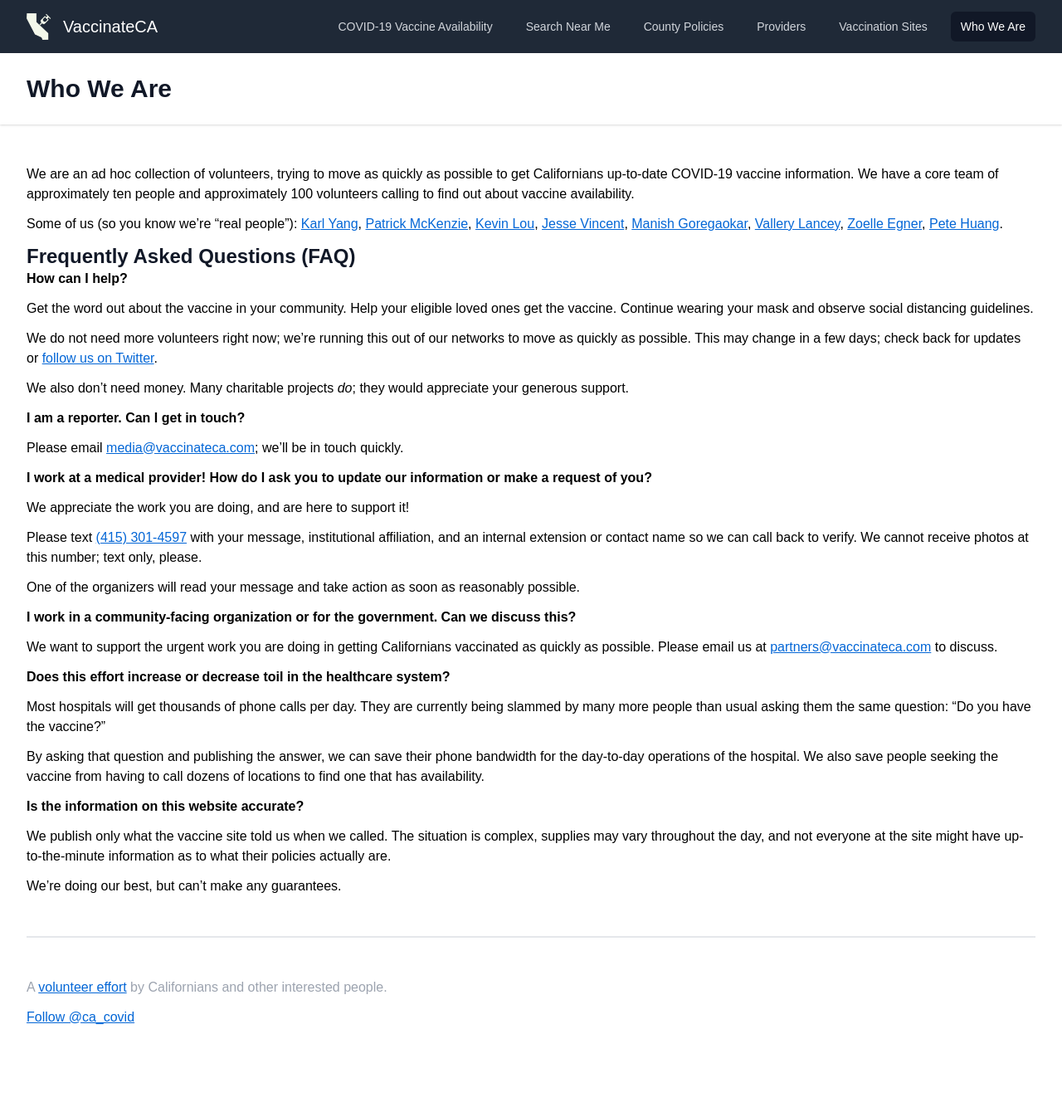
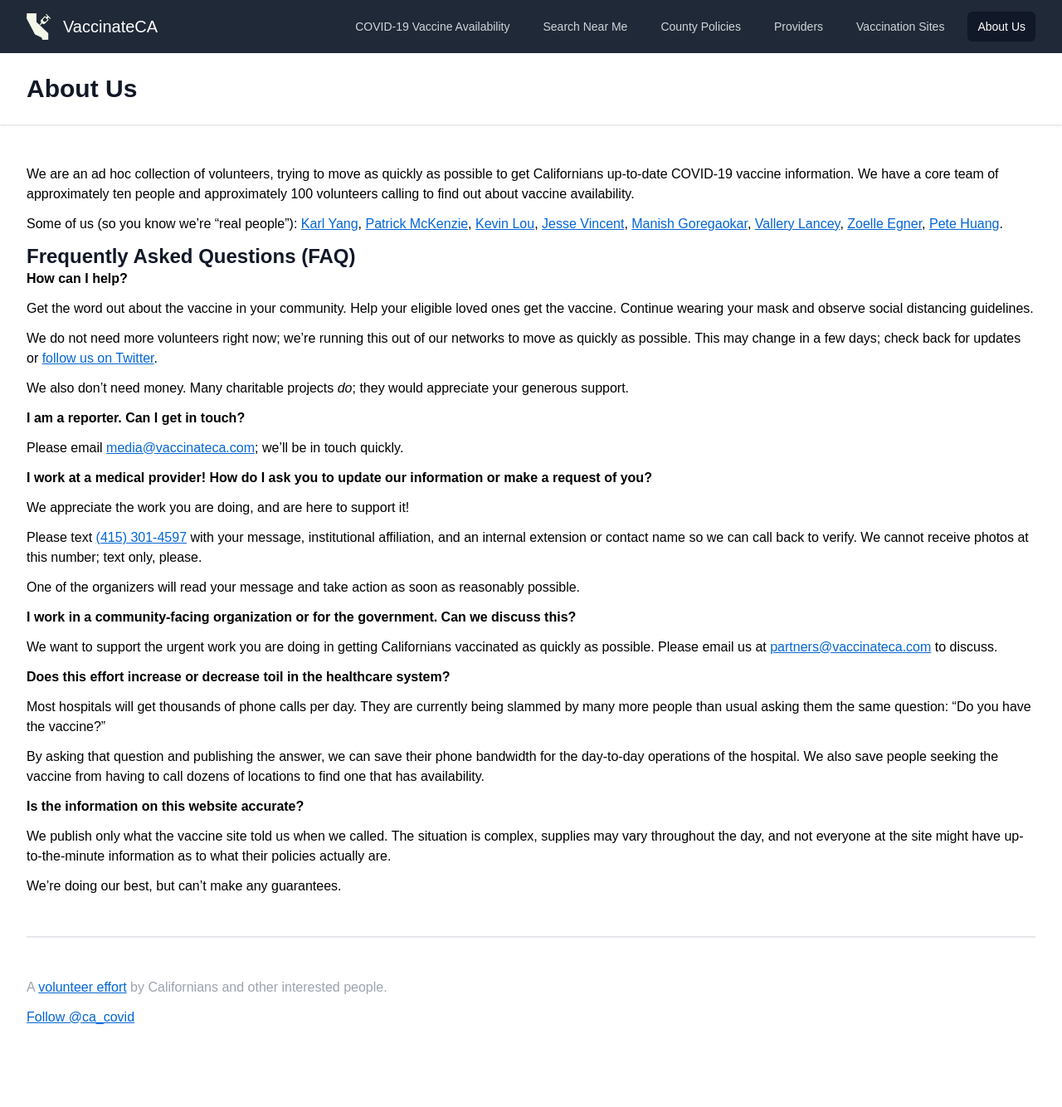
Before and after one commit to CAVaccineInventory/site, a Jekyll site: the page built from about-us.md, in a window 1280 px wide. Shown: the whole page at 83% size. Built offline with Jekyll 4.4.1, drawn with Linux system fonts in a browser that asks for light colours; some web fonts are replaced; comment, search, counter and statistics services are not loaded.

Commit message:
Rename who-we-are (#140) (#143)

```diff
--- a/_config.yml
+++ b/_config.yml
@@ -61,6 +61,9 @@ collections:
   counties:
     output: true
 
+include:
+  - _redirects
+
 
 
 
--- a/_includes/footer.html
+++ b/_includes/footer.html
@@ -1,4 +1,4 @@
 <div class="pt-9 mt-9 md:py-12 md:mt-12 text-gray-400 bg-white border-t-2 border-gray-200">
-  <p>A <a href="{% link who-we-are.md %}">volunteer effort</a> by Californians and other interested people.</p>
+  <p>A <a href="{% link about-us.md %}">volunteer effort</a> by Californians and other interested people.</p>
   <a href="https://twitter.com/ca_covid?ref_src=twsrc%5Etfw" class="twitter-follow-button" data-size="large" data-dnt="true" data-show-count="false">Follow @ca_covid</a><script async src="https://platform.twitter.com/widgets.js" charset="utf-8"></script>
 </div>
--- a/who-we-are.md
+++ b/about-us.md
@@ -1,7 +1,7 @@
 ---
 layout: default
-title: Who We Are
-permalink: /who-we-are
+title: About Us
+permalink: /about-us
 add_to_nav: true
 order: 6
 ---
```
Also changed, not shown: 1 other file.
